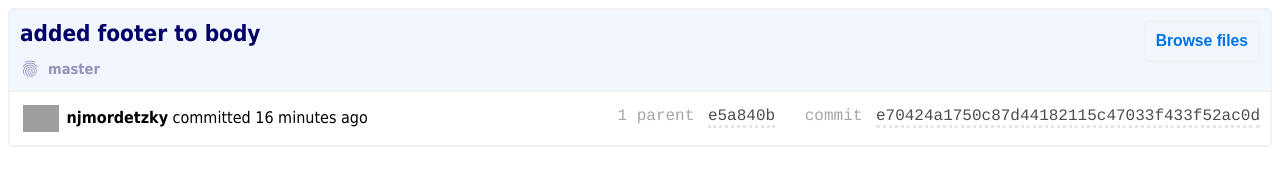
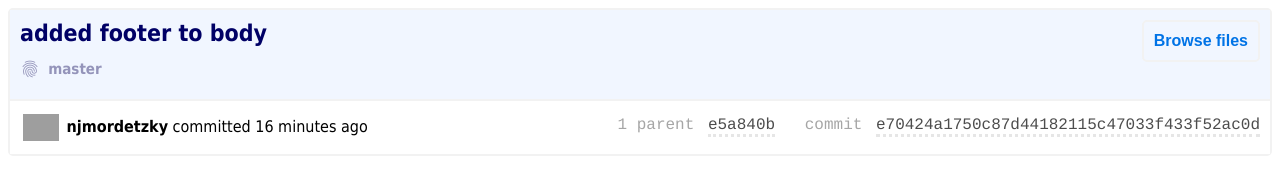
Before and after one commit to njmordetzky/njmordetzky, a plain HTML site: page Assignment-one.html in a window 1280 px wide. Drawn offline with Linux system fonts and the light colour scheme; grey boxes are pictures that could not be loaded.

Commit message:
class names, font sizes and transition browser versions

```diff
--- a/Assignment-one.html
+++ b/Assignment-one.html
@@ -1,29 +1,28 @@
 <html>
 <head>
+  <link rel="stylesheet" href="https://fonts.googleapis.com/icon?family=Material+Icons">
   <link rel="stylesheet" href="css/assignment-one.css" type="text/css">
-  <link rel="stylesheet" href="https://fonts.googleapis.com/icon?family=Material+Icons">
   <title>assignment-one</title>
 </head>
 <body>
   <div class="functionbar-rules">
     <div class="functionbar-headr">
-    	<span>added footer to body</span>
-      <button class="browse-button">Browse files
-      </button>
-      <div class="headr-secndrow">
+      <span>added footer to body</span>
+      <button class="browse-button">Browse files</button>
+      <div class="headr-secnd-row">
         <i class="material-icons">fingerprint</i>
-        <span class="headr-textsecndrow">master</span>
+        <span class="headr-text-secnd-row">master</span>
       </div>
     </div>
     <div class="functionbar-footr">
       <img src="https://encrypted-tbn0.gstatic.com/images?q=tbn:ANd9GcStXg9lvedtOqafXDO-PzuX8ai46vH1R4e_hc3pw-HkxdMkUk_l" class="fire-bit">
-      <span class="footer-firsttext">njmordetzky</span>
+      <span class="footer-username">njmordetzky</span>
       <span>committed 16 minutes ago</span>
       <div class="primeval-textstring">
         <span class="searcriteria-primeval">1 parent</span>
         <span class="userdata-primeval">e5a840b</span>
         <span class="searcriteria-primeval">commit</span>
-        <span class="userdata-primeval">e70424a1750c87d44182115c47033f433f52ac0d
+        <span class="userdata-primeval">														e70424a1750c87d44182115c47033f433f52ac0d
         </span>
       </div>
     </div>
--- a/css/assignment-one.css
+++ b/css/assignment-one.css
@@ -8,13 +8,12 @@
 
 .functionbar-headr {
   padding: 10px;
-  height: 60px;
   background-color: #f1f6ff;
   border-bottom: #f2f2f2 2px solid;
   color: #000066;
   font-family: tahoma;
   font-weight: 600;
-  font-size: 22.4px;
+  font-size: 23px;
 }
 
 .browse-button {
@@ -24,9 +23,13 @@
   padding: 10px;
   border: #f2f2f2 2px solid;
   float: right;
-  font-size: 15.68px;
+  font-size: 16px;
   font-weight: 600;
-  transition-duration: .4s;
+  transition: all 0.4s ease-in-out;
+  -webkit-transition: all 0.4s ease-in-out;
+  -moz-transition: all 0.4s ease-in-out;
+  -ms-transition: all 0.4s ease-in-out;
+  -o-transition: all 0.4s ease-in-out;
   cursor: pointer;
 }
 
@@ -40,16 +43,16 @@
 .material-icons {
   vertical-align: -5px;
   padding: 0px 1px 0px 0px;
-  font-size: 20px !important;
+  font-size: 20px;
 }
 
-.headr-secndrow {
+.headr-secnd-row {
   line-height: 40px;
   color: #9494ba;
 }
 
-.headr-textsecndrow {
-  font-size: 14.56px;
+.headr-text-secnd-row {
+  font-size: 15px;
 }
 
 /* bottom wite section */
@@ -66,7 +69,7 @@
   height: 27px;
 }
 
-.footer-firsttext {
+.footer-username {
   font-weight: bold;
 }
 
```
